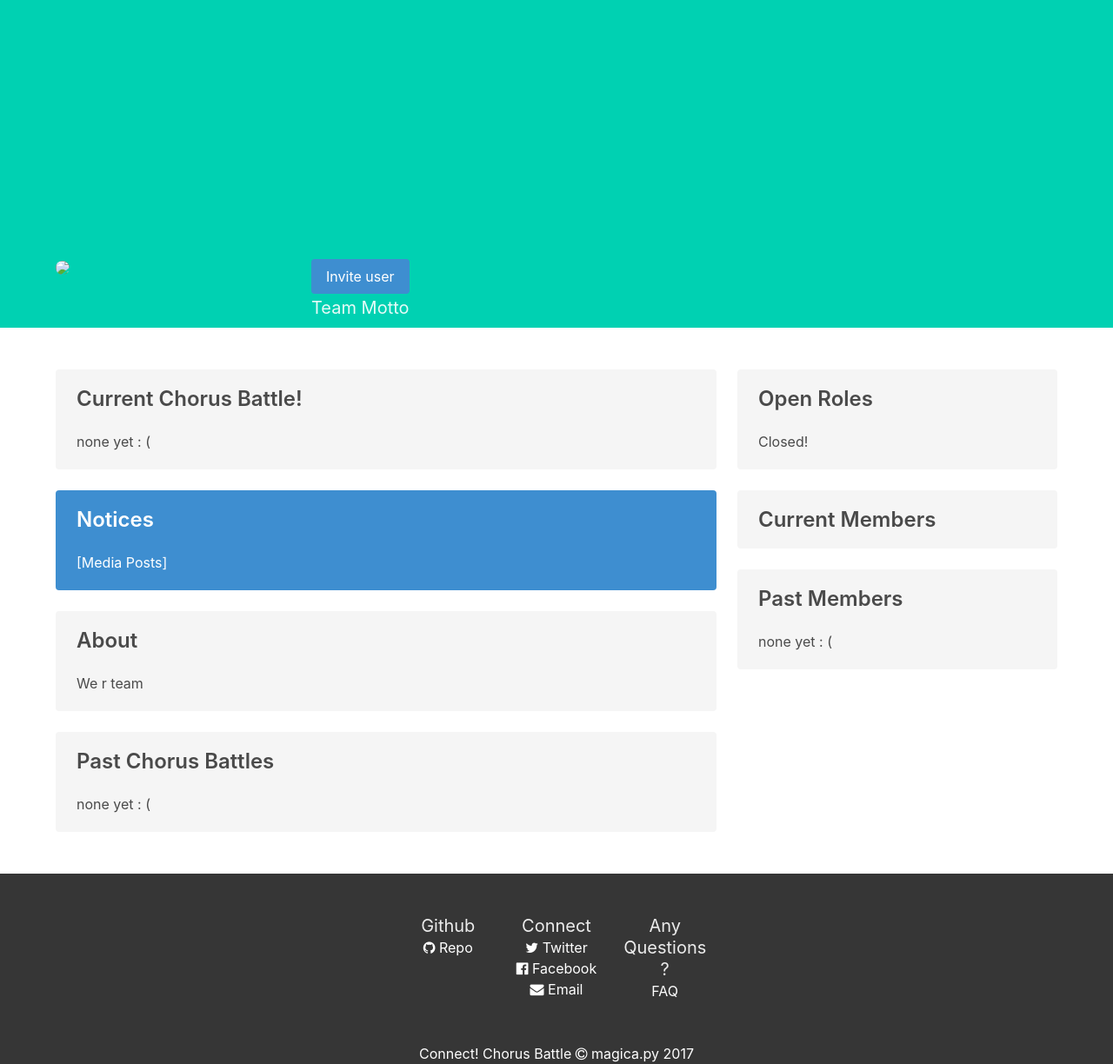
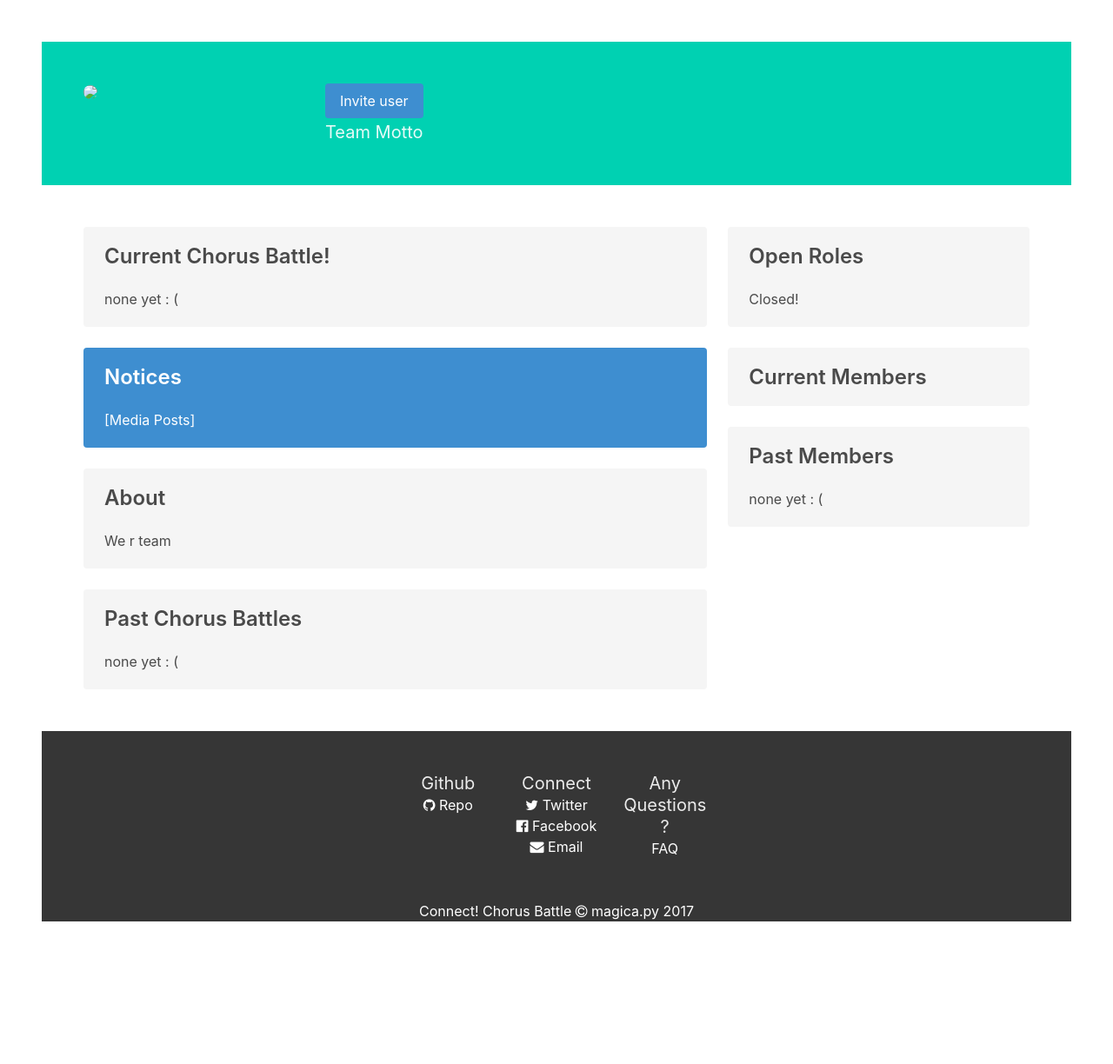
Before and after one commit to jchen2186/cb-platform, a Flask app: template cbapp/templates/team.html in a window 1280 px wide. Shown: the part 56-1280 px from the top of the page at 87% size. After the commit the page ends 1116 px from the top, so only its background shows below. Run offline with Flask 2, Linux system fonts and the light colour scheme; the template is opened without the code that fills it: values that come from a table or form of the project are taken from there, others are empty; some libraries are stand-ins or nearby versions.

Commit message:
team page fixes

```diff
--- a/cbapp/templates/team.html
+++ b/cbapp/templates/team.html
@@ -33,9 +33,9 @@
   </div>
 </div>
 {% endif %}
-<section class="hero is-primary is-medium team-header">
-  <div class="hero-body">
-    {% with messages = get_flashed_messages() %}
+<section class="section">
+  <div class="container">
+      {% with messages = get_flashed_messages() %}
       {% if messages %}
         <div class=flashes>
           {% for message in messages %}
@@ -51,7 +51,9 @@
       {% endif %}
     {% endwith %}
   </div>
-  <div class="hero-foot">
+</sectoin>
+<section class="hero is-primary team-header">
+  <div class="hero-body">
     <div class="container">
       <div class="columns">
         <div class="column is-one-quarter">
```
